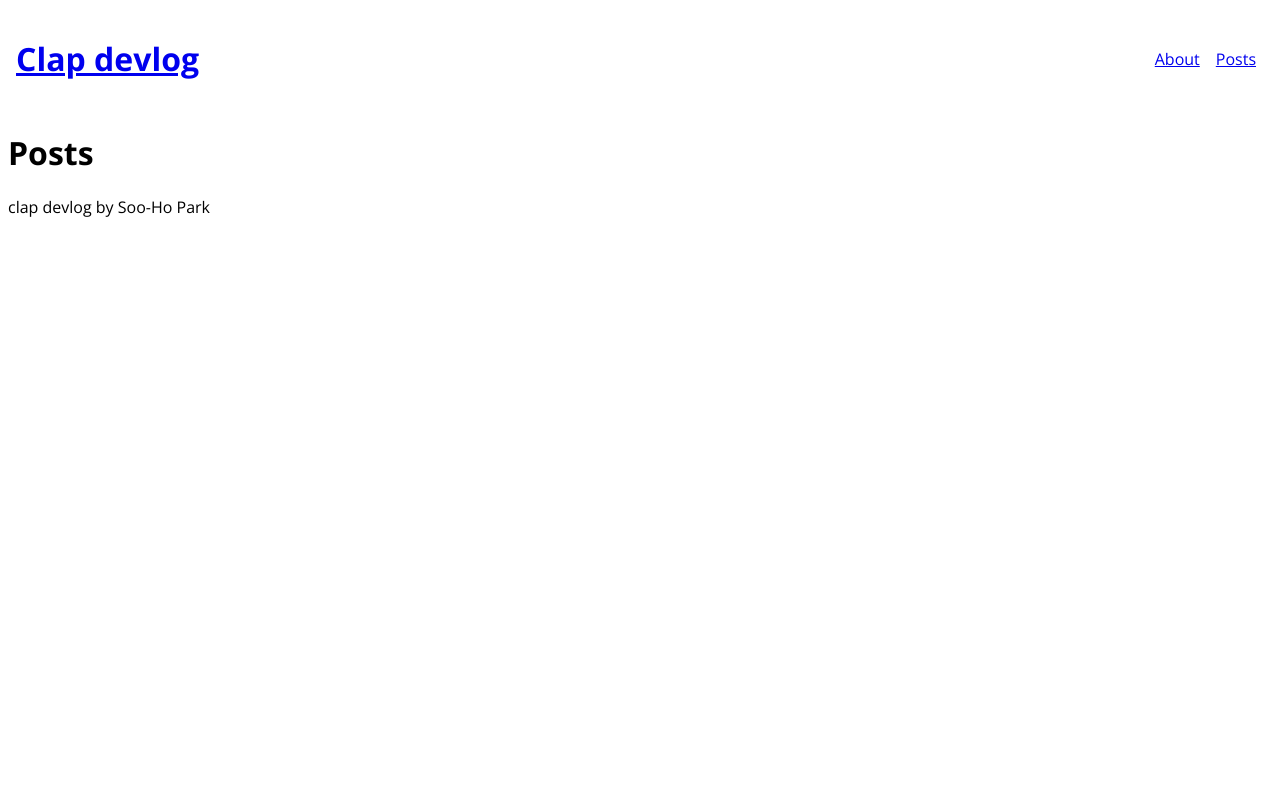
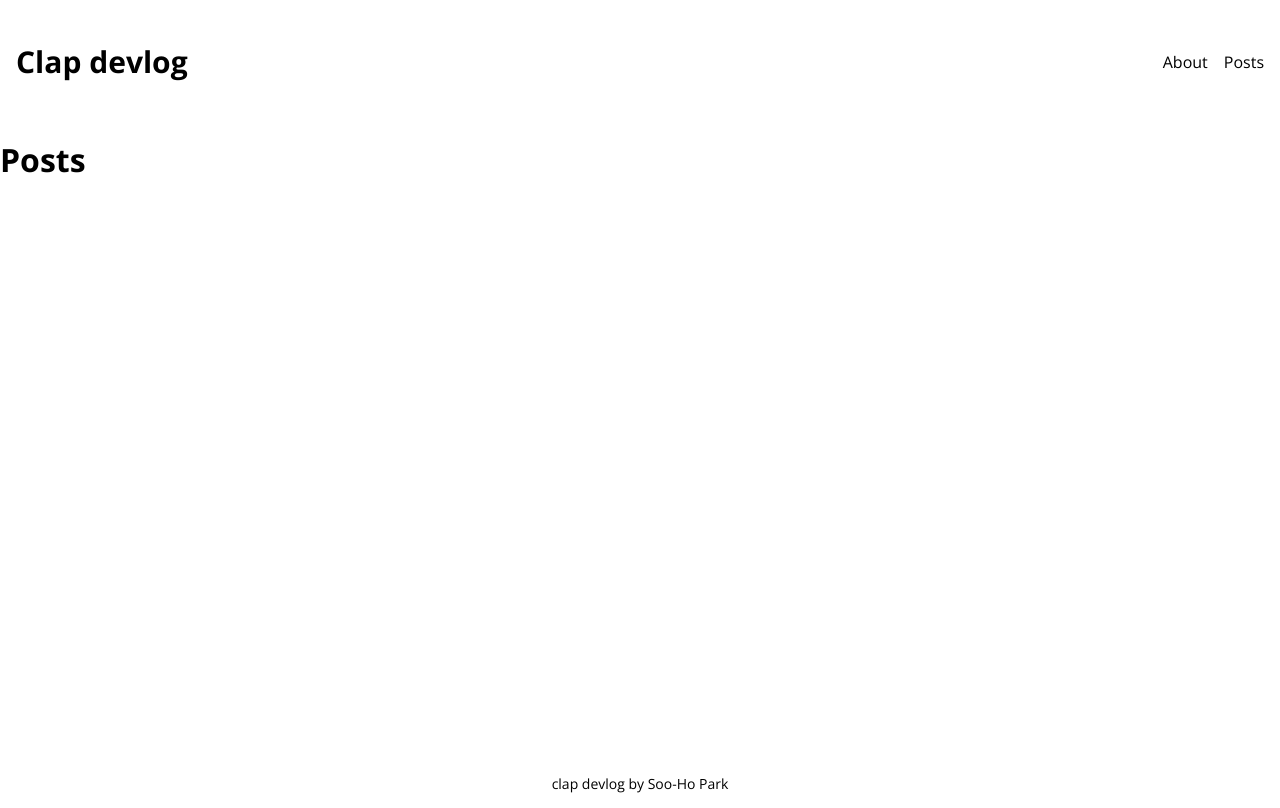
Before and after one commit to clapho/clap-devblog, a Next.js app: page /posts in a window 1280 px wide. Built offline with nearby package versions, Linux system fonts and the light colour scheme.

Commit message:
design: layout 스타일링

```diff
--- /dev/null
+++ b/src/app/global.css
@@ -0,0 +1,14 @@
+html,
+body {
+  height: 100vh;
+  overflow-y: auto;
+}
+
+* {
+  box-sizing: border-box;
+}
+
+a {
+  color: black;
+  text-decoration: none;
+}
--- /dev/null
+++ b/src/app/layout.module.css
@@ -0,0 +1,12 @@
+.body {
+  display: flex;
+  flex-direction: column;
+  width: 100%;
+  max-width: 1536px;
+  margin-left: auto;
+  margin-right: auto;
+}
+
+.main {
+  flex-grow: 1;
+}
--- a/src/app/layout.tsx
+++ b/src/app/layout.tsx
@@ -1,7 +1,8 @@
-import Link from 'next/link'
 import { Open_Sans } from 'next/font/google'
 import Header from '@/components/Header'
 import Footer from '@/components/Footer'
+import styles from './layout.module.css'
+import './global.css'
 
 const sans = Open_Sans({ subsets: ['latin'] })
 
@@ -16,10 +17,10 @@ export default function RootLayout({
   children: React.ReactNode
 }) {
   return (
-    <html lang="en">
-      <body className={sans.className}>
+    <html lang="en" className={sans.className}>
+      <body className={styles.body}>
         <Header />
-        <main>{children}</main>
+        <main className={styles.main}>{children}</main>
         <Footer />
       </body>
     </html>
--- a/src/app/page.tsx
+++ b/src/app/page.tsx
@@ -1,10 +1,8 @@
 import FeaturedPosts from '@/components/FeaturedPosts'
-import Profile from '@/components/Profile'
 
 export default function HomePage() {
   return (
     <section>
-      <Profile />
       {/* @ts-expect-error Async Server Component */}
       <FeaturedPosts />
     </section>
--- /dev/null
+++ b/src/components/Footer.module.css
@@ -0,0 +1,6 @@
+.p {
+  padding-top: 2px;
+  font-size: 0.875rem; /* 14px */
+  line-height: 1.25rem; /* 20px */
+  text-align: center;
+}
--- a/src/components/Footer.tsx
+++ b/src/components/Footer.tsx
@@ -1,5 +1,7 @@
 'use client'
 
+import styles from './Footer.module.css'
+
 export default function Footer() {
-  return <p>clap devlog by Soo-Ho Park</p>
+  return <p className={styles.p}>clap devlog by Soo-Ho Park</p>
 }
--- /dev/null
+++ b/src/components/Header.module.css
@@ -0,0 +1,17 @@
+.header {
+  display: flex;
+  justify-content: space-between;
+  align-items: center;
+  padding: 1rem;
+}
+
+.title {
+  font-size: 1.875rem; /* 30px */
+  line-height: 2.25rem; /* 36px */
+  font-weight: 700;
+}
+
+.nav {
+  display: flex;
+  gap: 1rem; /* 16px */
+}
--- a/src/components/Header.tsx
+++ b/src/components/Header.tsx
@@ -1,30 +1,18 @@
 'use client'
 
 import Link from 'next/link'
-import styled from 'styled-components'
+import styles from './Header.module.css'
 
 export default function Header() {
   return (
-    <HeaderLayout>
+    <header className={styles.header}>
       <Link href="/">
-        <h1>Clap devlog</h1>
+        <h1 className={styles.title}>Clap devlog</h1>
       </Link>
-      <Nav>
+      <nav className={styles.nav}>
         <Link href="/about">About</Link>
         <Link href="/posts">Posts</Link>
-      </Nav>
-    </HeaderLayout>
+      </nav>
+    </header>
   )
 }
-
-const HeaderLayout = styled.header`
-  display: flex;
-  justify-content: space-between;
-  align-items: center;
-  padding: 8px;
-`
-const Nav = styled.nav`
-  & a {
-    padding: 0 8px;
-  }
-`
```
